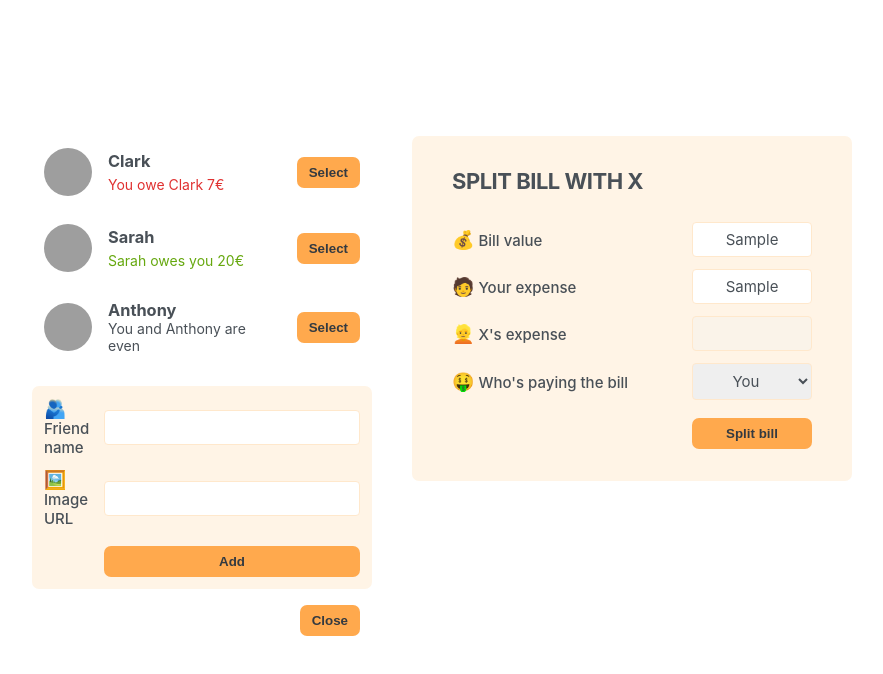
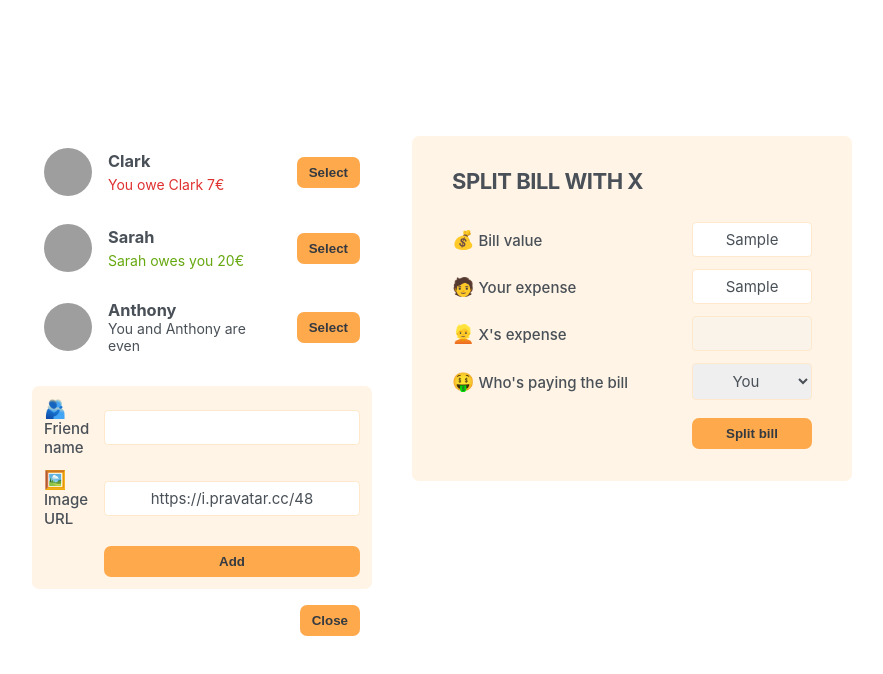
Before and after one commit to andrawicaksono/eat-n-split, a React (Create React App) app: page / in a window 1280 px wide. Both pictures are taken after typing "Sample", "Sample" into the empty fields and a click on the button "Add Friend". Shown: the top 674 px of the page, without its empty margins (198-1081 px from the left). Built offline with nearby package versions, Linux system fonts and the light colour scheme; grey boxes are pictures that could not be loaded.

Commit message:
handle add friend

```diff
--- a/src/App.js
+++ b/src/App.js
@@ -31,16 +31,22 @@ function Button({ children, onClick }) {
 
 export default function App() {
   const [showAddFriend, setShowAddFriend] = useState(false);
+  const [friends, setFriends] = useState(initialFriends);
 
   function handleShowAddFriend() {
     setShowAddFriend((showAddFriend) => !showAddFriend);
   }
 
+  function handleAddFriend(friend) {
+    setFriends((friends) => [...friends, friend]);
+    setShowAddFriend(false);
+  }
+
   return (
     <div className="app">
       <div className="sidebar">
-        <FriendList />
-        {showAddFriend && <FormAddFriend />}
+        <FriendList friends={friends} />
+        {showAddFriend && <FormAddFriend onAddFriend={handleAddFriend} />}
         <Button onClick={handleShowAddFriend}>
           {showAddFriend ? "Close" : "Add Friend"}
         </Button>
@@ -51,9 +57,7 @@ export default function App() {
   );
 }
 
-function FriendList() {
-  const friends = initialFriends;
-
+function FriendList({ friends }) {
   return (
     <ul>
       {friends.map((friend) => (
@@ -88,14 +92,45 @@ function Friend({ friend }) {
   );
 }
 
-function FormAddFriend() {
+function FormAddFriend({ onAddFriend }) {
+  const [name, setName] = useState("");
+  const [image, setImage] = useState("https://i.pravatar.cc/48");
+
+  function handleSubmit(e) {
+    e.preventDefault();
+
+    if (!name || !image) return;
+
+    const id = crypto.randomUUID();
+
+    const newFriend = {
+      id: id,
+      name,
+      image: `${image}?=${id}`,
+      balance: 0,
+    };
+
+    onAddFriend(newFriend);
+
+    setName("");
+    setImage("https://i.pravatar.cc/48");
+  }
+
   return (
-    <form className="form-add-friend">
+    <form className="form-add-friend" onSubmit={handleSubmit}>
       <label>🫂Friend name</label>
-      <input type="text" />
+      <input
+        type="text"
+        value={name}
+        onChange={(e) => setName(e.target.value)}
+      />
 
       <label>🖼️Image URL</label>
-      <input type="text" />
+      <input
+        type="text"
+        value={image}
+        onChange={(e) => setImage(e.target.value)}
+      />
 
       <Button>Add</Button>
     </form>
```
